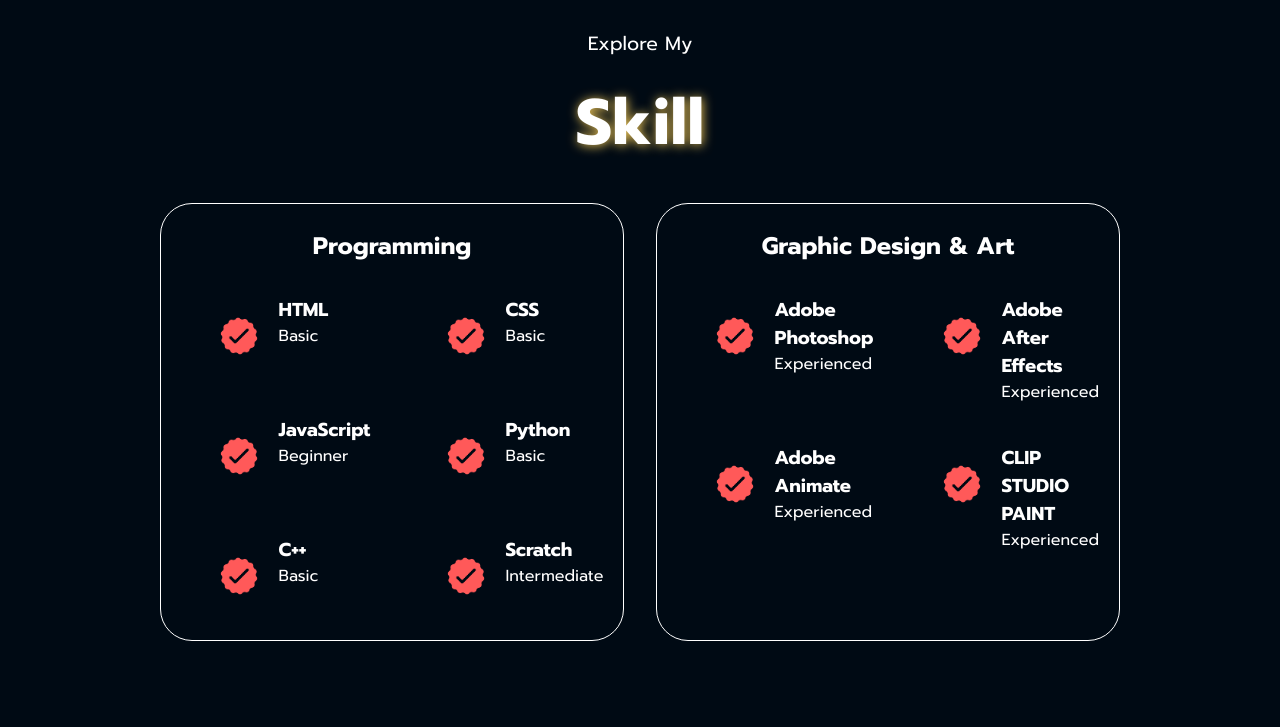
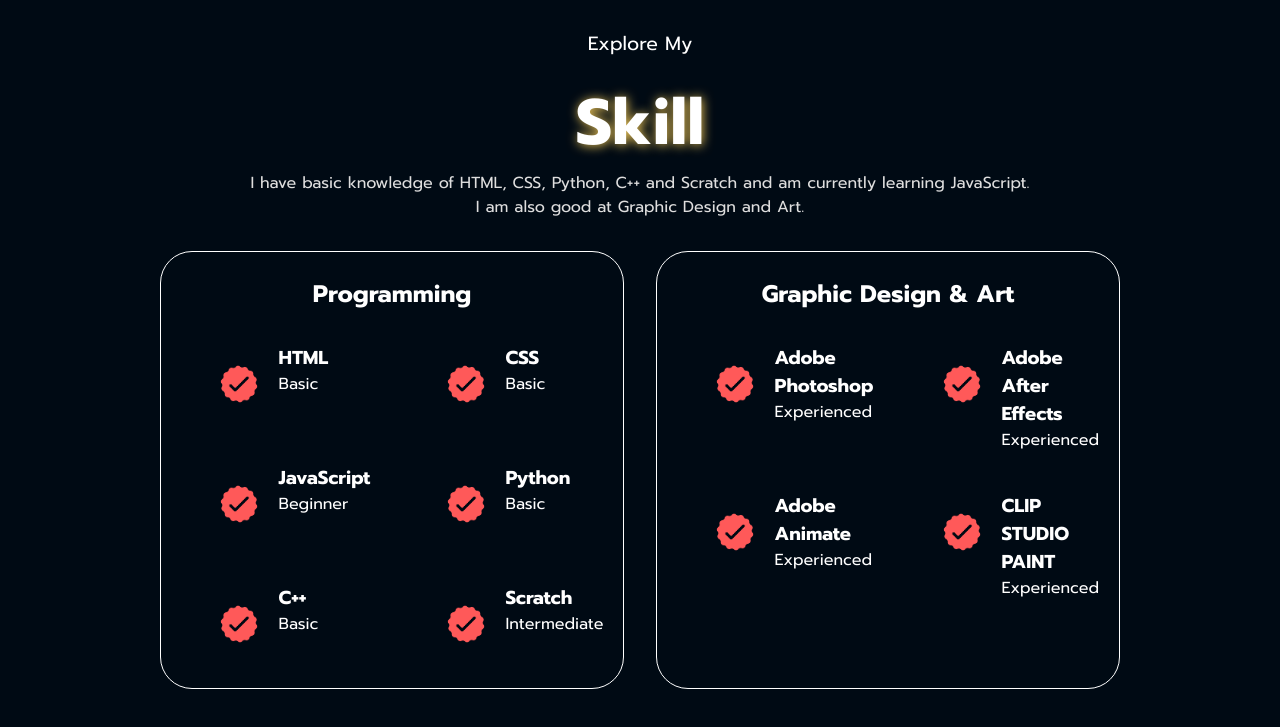
Before and after one commit to cpe207/lab02-buratsakon0, a plain HTML site: page index.html in a window 1280 px wide. Shown: the part 803-1530 px from the top of the page. Drawn offline with Linux system fonts and the light colour scheme.

Commit message:
Update Website

```diff
--- a/css/style.css
+++ b/css/style.css
@@ -163,6 +163,13 @@
     color: #fff;
 }
 
+.section-text-p2 {
+    text-align: center;
+    font-size: 1rem;
+    margin-bottom: 1rem;
+    color: #dedede;
+}
+
 .icon {
     height: 3rem;
     padding: 1rem;
--- a/index.html
+++ b/index.html
@@ -5,6 +5,7 @@
   <meta name="viewport" content="width=device-width, initial-scale=1.0">
   <title>My Portfolio</title>
   <link href="https://fonts.googleapis.com/css2?family=Prompt:ital,wght@0,100;0,200;0,300;0,400;0,500;0,600;0,700;0,800;0,900;1,100;1,200;1,300;1,400;1,500;1,600;1,700;1,800;1,900&display=swap" rel="stylesheet">  <link rel="stylesheet" href="./css/style.css">
+  <link rel="icon" type="image/png" href="images/icons8-portfolio-96.png">
 </head>
 
 <body>
@@ -50,6 +51,7 @@
   <section class="skill" id="section2">
     <p class="section-text-p1">Explore My</p>
     <h1 class="title">Skill</h1>
+    <p class="section-text-p2">I have basic knowledge of HTML, CSS, Python, C++ and Scratch and am currently learning JavaScript. <br> I am also good at Graphic Design and Art.</p>
     <div class="skill-detail-container">
       <div class="about-container">
         <div class="details-container">
```
Also changed, not shown: images/icons8-portfolio-96.png (added).
